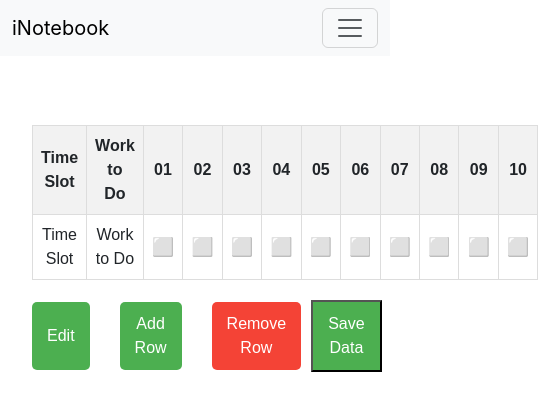
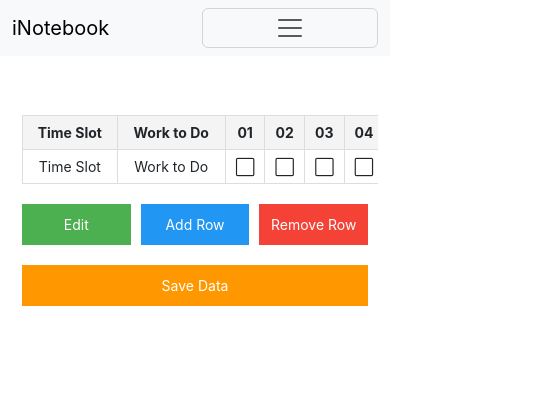
Before and after one commit to 68rajat68/OrganizeNow, a React (Create React App) app: page /Schedulr in a window 390 px wide. Shown: the top 410 px of the page, 538 px wide, since content can reach past the window. Built offline with nearby package versions, Linux system fonts and the light colour scheme; no server answers; sample sign-in values are in the browser's storage.

Commit message:
Commit_28_08

```diff
--- a/src/components/Schedulr.js
+++ b/src/components/Schedulr.js
@@ -1,7 +1,6 @@
-import React, { useState , useEffect} from 'react';
+import React, { useState, useEffect } from 'react';
 import '../css/Schedulr.css';
-import {useNavigate} from 'react-router-dom';
-
+import { useNavigate } from 'react-router-dom';
 
 const Schedulr = () => {
   const [rows, setRows] = useState([{ time_slot: 'Time Slot', work_to_do: 'Work to Do', status: Array(10).fill(false) }]);
@@ -10,10 +9,10 @@
   let history = useNavigate();
 
   useEffect(() => {
-    if(!localStorage.getItem('token')){
+    if (!localStorage.getItem('token')) {
       history("/login");
     }
-  }, [])
+  }, []);
 
   const addRow = () => {
     const newRow = { time_slot: '', work_to_do: '', status: Array(10).fill(false) };
@@ -154,7 +153,7 @@
                   <input
                     type="text"
                     value={row.time_slot}
-                    onChange={(e) => handleInputChange(rowIndex, 'Time Slot', e.target.value)}
+                    onChange={(e) => handleInputChange(rowIndex, 'time_slot', e.target.value)}
                   />
                 ) : (
                   row.time_slot
@@ -165,7 +164,7 @@
                   <input
                     type="text"
                     value={row.work_to_do}
-                    onChange={(e) => handleInputChange(rowIndex, 'Work to Do', e.target.value)}
+                    onChange={(e) => handleInputChange(rowIndex, 'work_to_do', e.target.value)}
                   />
                 ) : (
                   row.work_to_do
@@ -184,11 +183,6 @@
           ))}
         </tbody>
       </table>
-      {/* <button onClick={toggleEdit} className="edit-btn">
-        {isEditable ? 'Save' : 'Edit'}
-      </button>
-      <button onClick={addRow} className="add-row-btn">Add Row</button>
-      <button onClick={removeRow} className="remove-row-btn">Remove Row</button> */}
       <div className="button-container">
         <div className="left-buttons">
           <button onClick={toggleEdit} className="edit-btn">
--- a/src/css/Schedulr.css
+++ b/src/css/Schedulr.css
@@ -1,82 +1,160 @@
 .schedulr-container {
-    width: 100%;
   padding: 20px;
-    font-family: Arial, sans-serif;
+  max-width: 100%;
+  overflow-x: auto;
 }
 
 .schedulr-table {
   width: 100%;
   border-collapse: collapse;
-    margin-bottom: 20px;
 }
 
-  .schedulr-table th, .schedulr-table td {
+.schedulr-table th,
+.schedulr-table td {
   border: 1px solid #ddd;
+  text-align: center;
   padding: 8px;
-    text-align: center;
 }
 
 .schedulr-table th {
-    background-color: #f2f2f2;
+  background-color: #f4f4f4;
+  font-weight: bold;
+}
+
+.schedulr-table input[type="text"],
+.schedulr-table input[type="number"] {
+  width: 100%;
+  padding: 4px;
+  box-sizing: border-box;
+}
+
+.schedulr-table td:nth-child(1),
+.schedulr-table td:nth-child(2),
+.schedulr-table th:nth-child(1),
+.schedulr-table th:nth-child(2) {
+  width: auto; /* Allow the first two columns to resize based on content */
+  white-space: nowrap; /* Prevent text wrapping */
 }
 
 .status-icon {
   cursor: pointer;
-    font-size: 18px;
 }
 
-  .add-row-btn, .remove-row-btn, .edit-btn {
-    padding: 10px 15px;
-    margin-right: 10px;
-    background-color: #4CAF50;
-    color: white;
-    border: none;
-    border-radius: 5px;
-    cursor: pointer;
-  }
-
-  .remove-row-btn {
-    background-color: #f44336;
-  }
-
-  .add-row-btn:hover, .remove-row-btn:hover, .edit-btn:hover {
-    background-color: #45a049;
-  }
-
-  input[type="text"] {
-    width: 100%;
-    padding: 5px;
-    box-sizing: border-box;
-    border: 1px solid #ccc;
-    border-radius: 4px;
+.status-icon.disabled {
+  cursor: not-allowed;
 }
 
 .button-container {
+  margin-top: 20px;
   display: flex;
   justify-content: space-between;
   align-items: center;
-    margin-top: 10px;
 }
 
 .left-buttons {
   display: flex;
-    gap: 20px; /* 20px margin between buttons */
+  gap: 10px;
 }
 
-  .edit-btn, .add-row-btn, .remove-row-btn {
-    padding: 10px 15px;
+button {
+  padding: 8px 16px;
   font-size: 16px;
   cursor: pointer;
 }
 
-  .save-data-btn {
-    padding: 10px 15px;
-    font-size: 16px;
-    cursor: pointer;
-    background-color: #4CAF50; /* Green background */
-    color: white; /* White text */
+button.edit-btn {
+  background-color: #4CAF50;
+  color: white;
+  border: none;
 }
 
-  .save-data-btn:hover {
-    background-color: #45a049; /* Darker green on hover */
+button.add-row-btn {
+  background-color: #2196F3;
+  color: white;
+  border: none;
 }
+
+button.remove-row-btn {
+  background-color: #f44336;
+  color: white;
+  border: none;
+}
+
+button.save-data-btn {
+  background-color: #FF9800;
+  color: white;
+  border: none;
+}
+
+
+
+@media (max-width: 768px) {
+  .schedulr-table-container {
+    overflow-x: auto; /* Enable horizontal scrolling on mobile */
+    margin-bottom: 20px; /* Add some space between the table and buttons */
+  }
+
+  .schedulr-table {
+    min-width: 600px; /* Set a minimum width for the table to ensure horizontal scrolling */
+    font-size: 14px; /* Adjust table font size for better readability */
+  }
+
+  .schedulr-table th,
+  .schedulr-table td {
+    padding: 6px;
+    font-size: 14px; /* Smaller font size on mobile */
+  }
+
+  .schedulr-container {
+    padding: 10px;
+  }
+
+  .button-container {
+    flex-direction: column;
+    align-items: flex-start; /* Stack buttons vertically on mobile */
+    gap: 10px;
+  }
+
+  .left-buttons {
+    width: 100%;
+  }
+
+  .left-buttons button {
+    flex: 1; /* Make buttons equally wide */
+    margin-bottom: 10px;
+  }
+
+  .button-container button.save-data-btn {
+    width: 100%;
+    margin-bottom: 10px;
+  }
+
+  .button-container .left-buttons {
+    display: flex;
+    justify-content: space-between;
+    width: 100%;
+  }
+
+  .left-buttons:first-child {
+    display: flex;
+    justify-content: space-between;
+  }
+
+  .left-buttons:nth-child(2) {
+    display: flex;
+    justify-content: space-between;
+    margin-top: 10px;
+  }
+
+  button {
+    width: 48%; /* Adjust width for each button to be half of the container */
+    padding: 10px;
+    font-size: 14px;
+  }
+
+  .schedulr-table input[type="text"],
+  .schedulr-table input[type="number"] {
+    padding: 6px;
+    font-size: 14px; /* Adjust input font size */
+  }
+}
```
Lines whose indentation alone changed are shown as unchanged.
